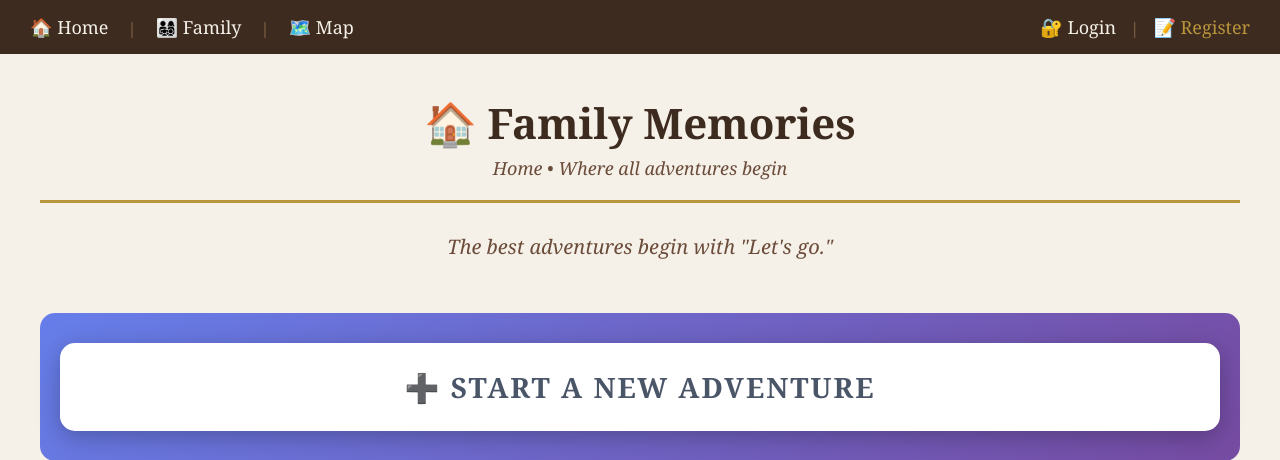
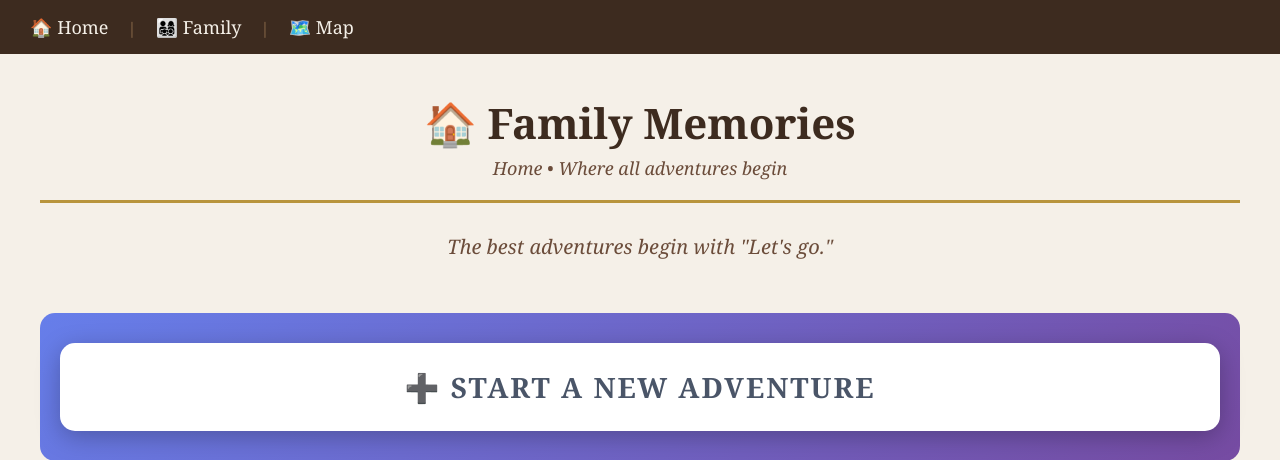
Before and after one commit to tcullen-tc/family-scrapbook, a Flask app: template templates/home.html in a window 1280 px wide. Shown: the top 460 px of the page. Run offline with Flask 3, Linux system fonts and the light colour scheme; the template is opened without the code that fills it, so the values that code supplies are empty.

Commit message:
Removed login/register from nav bar

```diff
--- a/templates/home.html
+++ b/templates/home.html
@@ -136,7 +136,7 @@
 <body>
 
 <!-- Navigation -->
-<div class="nav" style="display: flex; justify-content: space-between; align-items: center; flex-wrap: wrap; background: #3d2b1f; padding: 15px 30px; color: white;">
+<div class="nav">
     <div>
         <a href="/">🏠 Home</a>
         <span style="margin: 0 15px; color: #8b6b4a;">|</span>
@@ -149,10 +149,6 @@
         <span style="color: #b8943c;">👤 {{ current_user.username }}</span>
         <span style="margin: 0 10px; color: #8b6b4a;">|</span>
         <a href="/logout" style="color: #f5f0e8; text-decoration: none; background: #6b1a2e; padding: 5px 15px; border-radius: 5px; display: inline-block; white-space: nowrap;">🚪 Logout</a>
-        {% else %}
-        <a href="/login" style="color: #f5f0e8; text-decoration: none;">🔐 Login</a>
-        <span style="margin: 0 10px; color: #8b6b4a;">|</span>
-        <a href="/register" style="color: #b8943c; text-decoration: none;">📝 Register</a>
         {% endif %}
     </div>
 </div>
```
